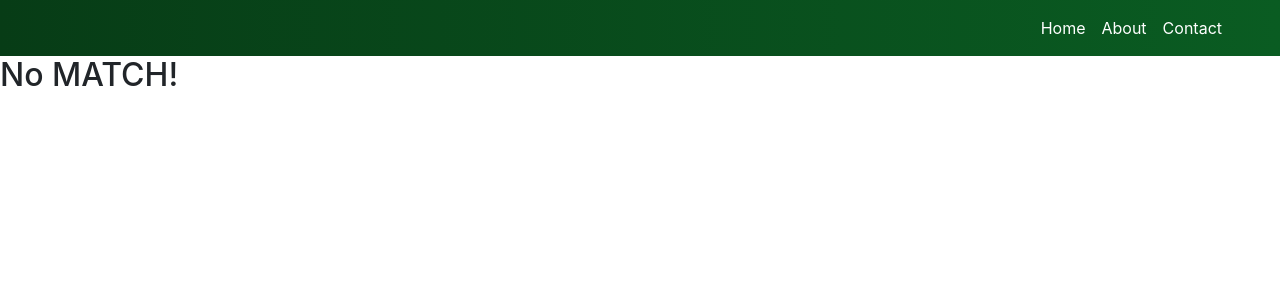
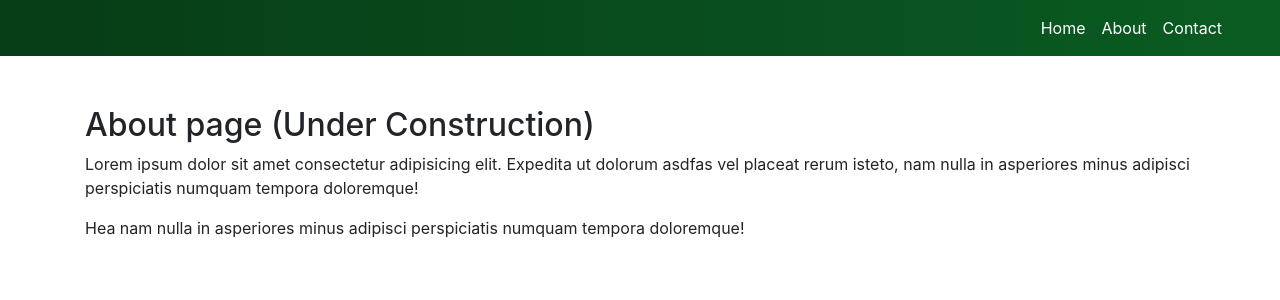
Before and after one commit to aizatazhar/dna-converter, a React (Create React App) app: page /dna-converter/about in a window 1280 px wide. Shown: the top 300 px of the page. Built offline with nearby package versions, Linux system fonts and the light colour scheme.

Commit message:
Update route URLs

```diff
--- a/package.json
+++ b/package.json
@@ -1,4 +1,5 @@
 {
+  "homepage": "http://aizatazhar.github.io/dna-converter",
   "name": "dna",
   "version": "0.1.0",
   "private": true,
@@ -16,6 +17,8 @@
     "styled-components": "^5.1.1"
   },
   "scripts": {
+    "predeploy": "npm run build",
+    "deploy": "gh-pages -d build",
     "start": "react-scripts start",
     "build": "react-scripts build",
     "test": "react-scripts test",
@@ -35,5 +38,8 @@
       "last 1 firefox version",
       "last 1 safari version"
     ]
+  },
+  "devDependencies": {
+    "gh-pages": "^3.1.0"
   }
 }
--- a/src/App.js
+++ b/src/App.js
@@ -13,9 +13,9 @@ class App extends Component {
         <React.Fragment>
           <NavigationBar />
             <Switch>
-              <Route exact path = "/" component ={Home} />
-              <Route exact path = "/about" component ={About} />
-              <Route exact path = "/contact" component ={Contact} />
+              <Route exact path = "/dna-converter" component ={Home} />
+              <Route exact path = "/dna-converter/about" component ={About} />
+              <Route exact path = "/dna-converter/contact" component ={Contact} />
               <Route component ={NoMatch} />
             </Switch>
         </React.Fragment>
--- a/src/components/NavigationBar.js
+++ b/src/components/NavigationBar.js
@@ -23,18 +23,18 @@ const Styles = styled.div`
 export const NavigationBar = () => (
   <Styles>
     <Navbar expand="lg">
-      <Navbar.Brand as={Link} to="/"></Navbar.Brand>
+      <Navbar.Brand as={Link} to="/dna-converter"></Navbar.Brand>
       <Navbar.Toggle aria-controls="basic-navbar-nav"/>
       <Navbar.Collapse id="basic-navbar-nav">
         <Nav className="ml-auto">
           <NavItem>
-            <Nav.Link as={Link} to="/">Home</Nav.Link>
+            <Nav.Link as={Link} to="/dna-converter">Home</Nav.Link>
           </NavItem>
           <NavItem>
-            <Nav.Link as={Link} to="/about">About</Nav.Link>
+            <Nav.Link as={Link} to="/dna-converter/about">About</Nav.Link>
           </NavItem>
           <NavItem>
-            <Nav.Link as={Link} to="/contact">Contact</Nav.Link>
+            <Nav.Link as={Link} to="/dna-converter/contact">Contact</Nav.Link>
           </NavItem>
         </Nav>
       </Navbar.Collapse>
--- a/src/pages/About.js
+++ b/src/pages/About.js
@@ -1,10 +1,18 @@
 import React from "react";
 import Container from "react-bootstrap/Container";
+import styled from "styled-components";
+
+const Styles = styled.div`
+  .about {
+    margin: 50px;
+  }
+`;
 
 export const About = () => (
-  <div>
+  <Styles>
+    <div className="about">
       <Container>
-      <h2> About page </h2>
+        <h2> About page (Under Construction) </h2>
         <p>
           Lorem ipsum dolor sit amet consectetur adipisicing elit.
           Expedita ut dolorum asdfas vel placeat rerum isteto,
@@ -15,6 +23,7 @@ export const About = () => (
         </p>
       </Container>
     </div>
+  </Styles>
 )
 
 export default About;
--- a/src/pages/Contact.js
+++ b/src/pages/Contact.js
@@ -1,10 +1,18 @@
 import React from "react";
 import Container from "react-bootstrap/Container";
+import styled from "styled-components";
+
+const Styles = styled.div`
+  .contact {
+    margin: 50px;
+  }
+`;
 
 export const Contact = () => (
-  <div>
+  <Styles>
+    <div className="contact">
       <Container>
-      <h2> Contact Page </h2>
+        <h2> Contact Page (Under construction) </h2>
         <p>
           Lorem ipsum dolor sit amet consectetur adipisicing elit.
           Expiores minus adipisci perspiciatis numquam tempora doloremque!
@@ -14,6 +22,8 @@ export const Contact = () => (
         </p>
       </Container>
     </div>
+  </Styles>
+
 )
 
 export default Contact;
--- a/src/pages/NoMatch.js
+++ b/src/pages/NoMatch.js
@@ -1,8 +1,11 @@
 import React from "react";
+import Container from "react-bootstrap/Container";
 
 export const NoMatch = () => (
   <div>
-    <h2> No MATCH! </h2>
+    <Container>
+      <h2> Invalid url </h2>
+    </Container>
   </div>
 )
 
```
Also changed, not shown: 1 other file (tests, documents, lock files or other folders). Lines whose indentation alone changed are shown as unchanged.
